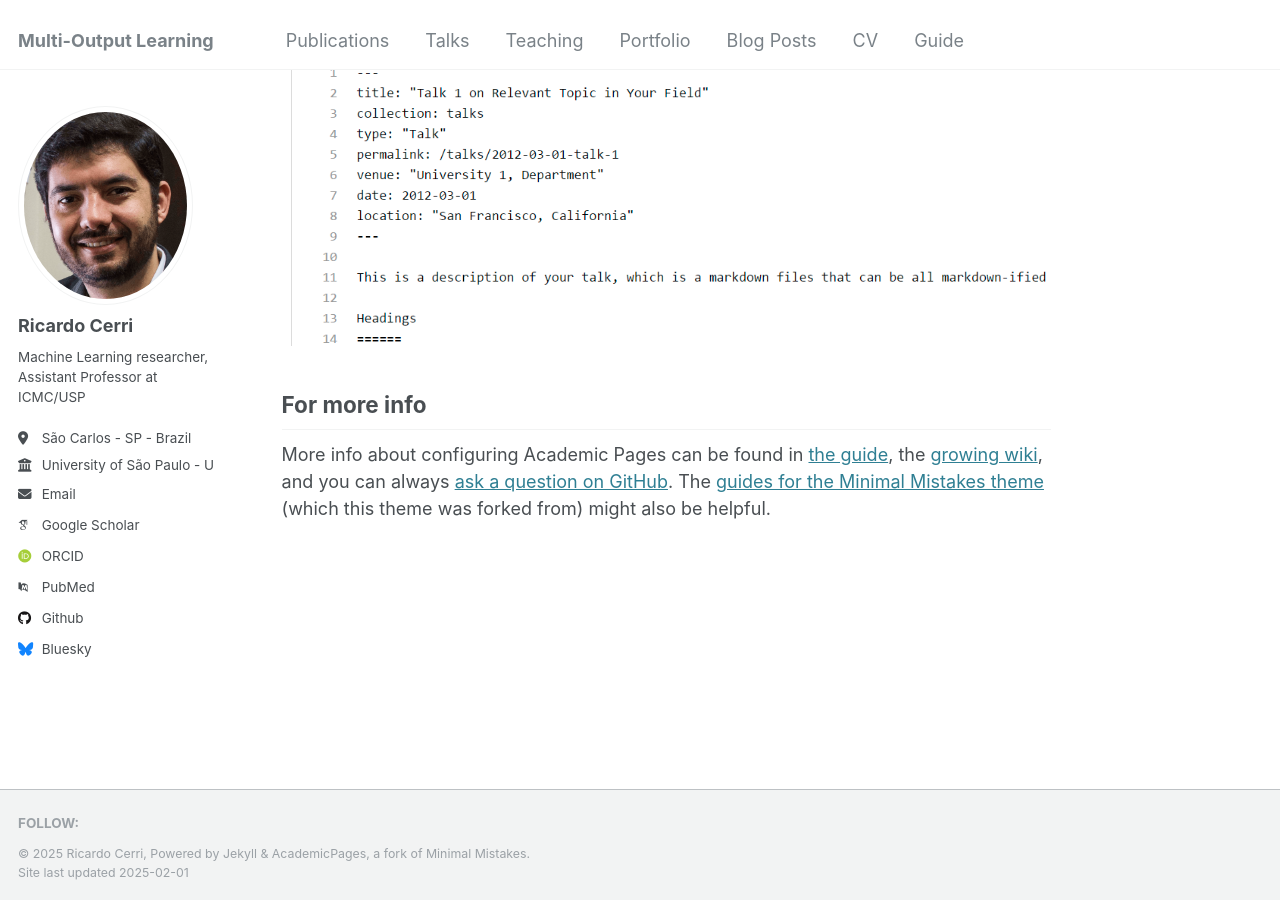
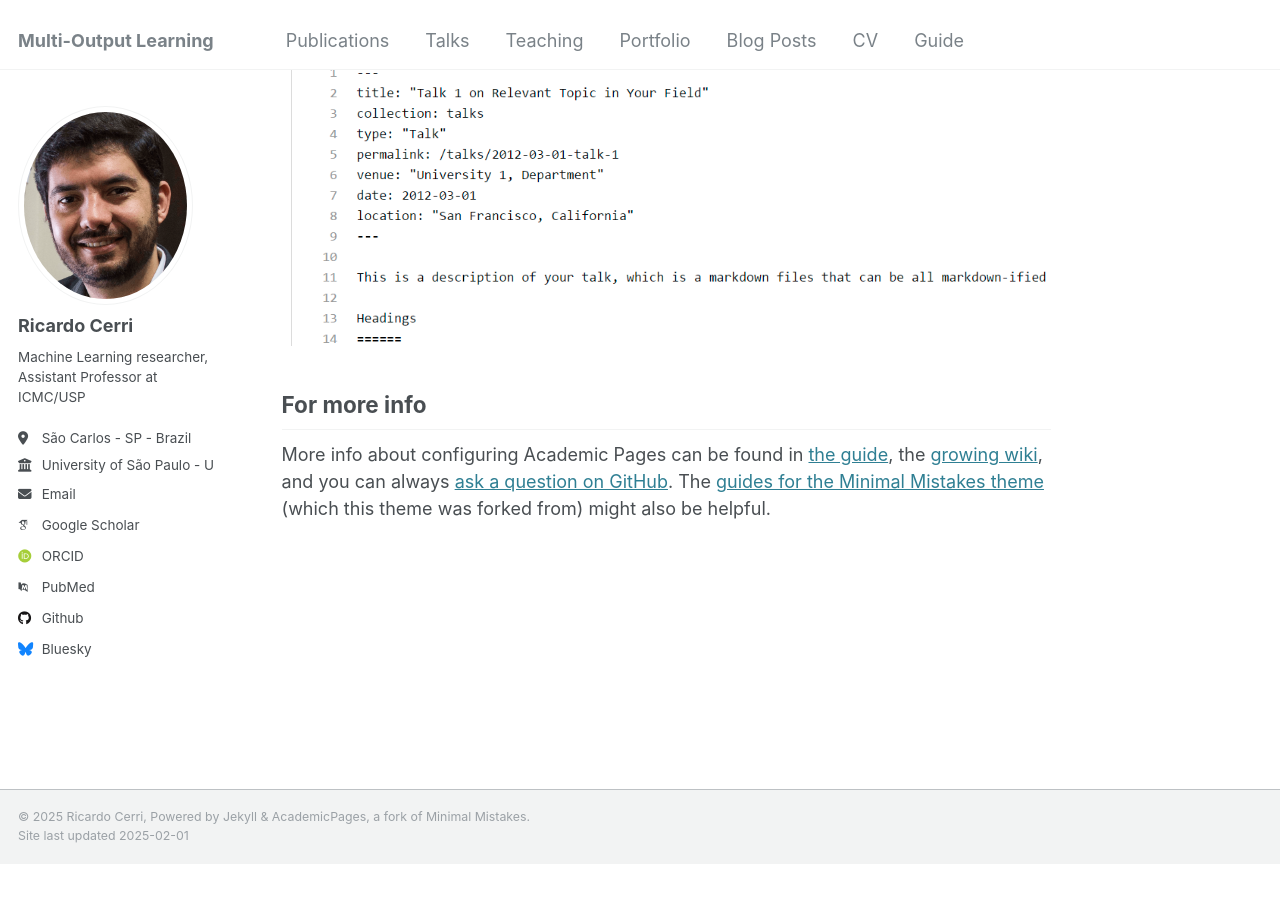
Before and after one commit to rcerri/rcerri, a Jekyll site: the page built from _pages/about.md, in a window 1280 px wide and 900 px high, scrolled down 2616 px. Built offline with Jekyll 4.4.1, drawn with Linux system fonts in a browser that asks for light colours; some web fonts are replaced; after the commit the page ends 3479 px from its top, so only the background shows below that.

Commit message:
Update footer.html

```diff
--- a/_includes/footer.html
+++ b/_includes/footer.html
@@ -4,7 +4,7 @@
 <div class="page__footer-follow">
   <ul class="social-icons">
     {% if site.data.ui-text[site.locale].follow_label %}
-      <li><strong>{{ site.data.ui-text[site.locale].follow_label }}</strong></li>
+      <!-- <li><strong>{{ site.data.ui-text[site.locale].follow_label }}</strong></li> Cerri -->
     {% endif %}
     {% if site.author.github %}
       <!-- <li><a href="http://github.com/{{ site.author.github }}"><i class="fab fa-github" aria-hidden="true"></i> GitHub</a></li> Cerri -->
```
